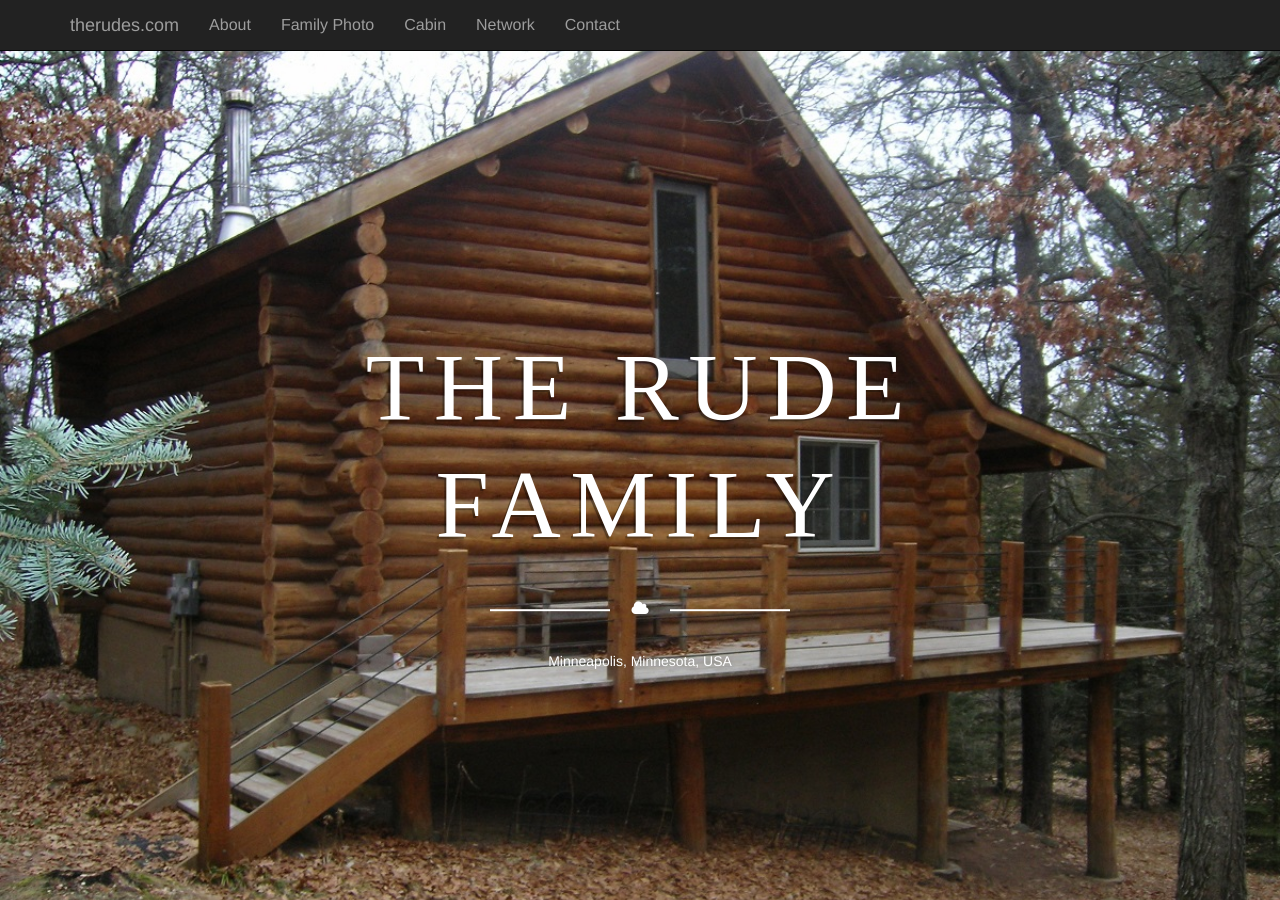
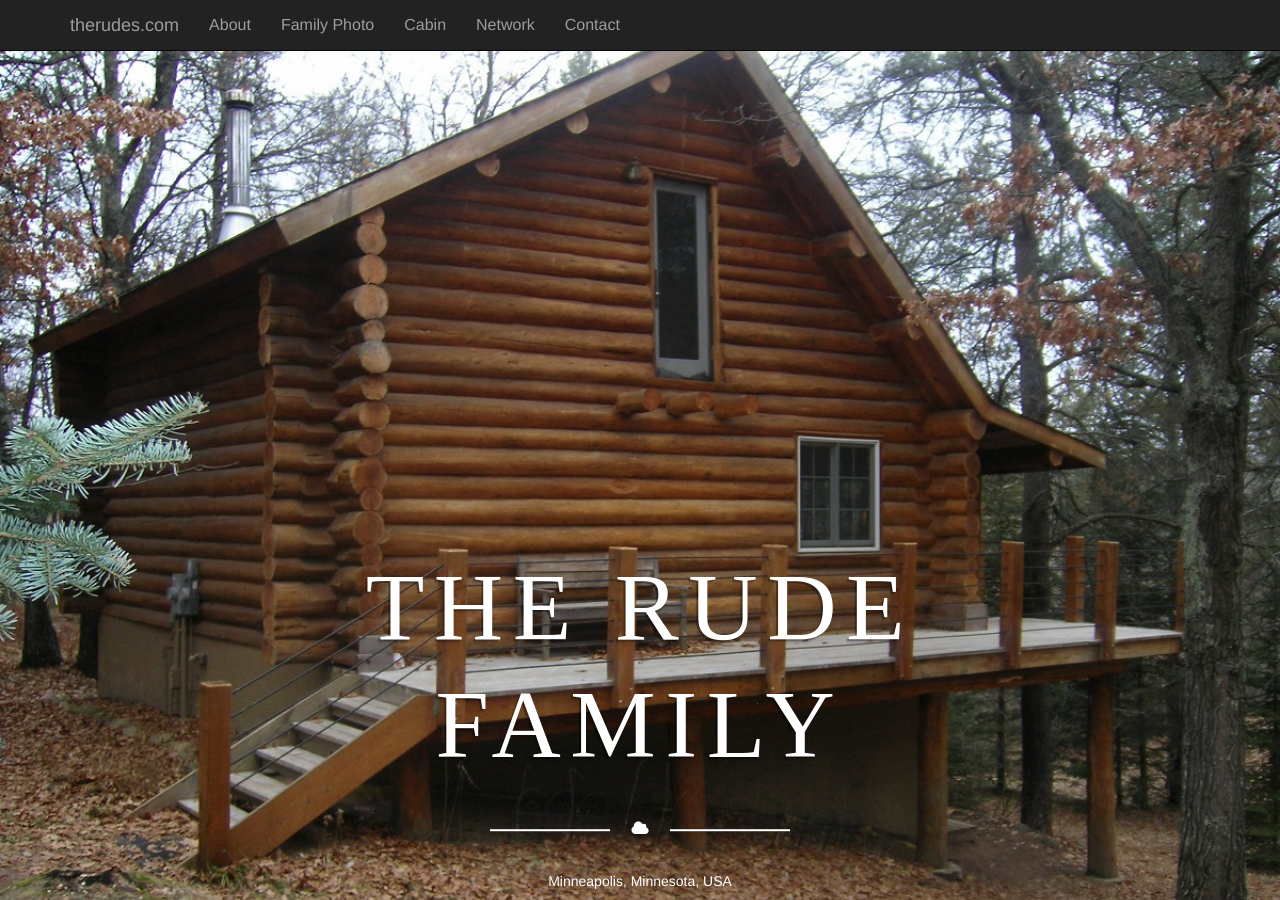
Before and after one commit to mattrude/therudes.com, a Jekyll site: the page built from index.html, in a window 1280 px wide and 900 px high. Built offline with Jekyll 4.4.1, drawn with Linux system fonts in a browser that asks for light colours; nearby versions of some CDN libraries.

Commit message:
Update custom.scss

```diff
--- a/_sass/custom.scss
+++ b/_sass/custom.scss
@@ -3,6 +3,14 @@ body {
   position: relative;
   font-size: 16px;
   line-height: 1.6;
+}
+
+h1, h2 {
+    margin-top: 2.5em;
+}
+
+h1 {
+    padding-top: 40px;
 }
 
 .drop-shadow {
@@ -68,10 +76,6 @@ div.caption i.fa {
     height: 100%;
     display: block;
     top: 0;
-}
-
-h1 {
-    padding-top: 40px;
 }
 
 @media (min-width: 992px) {
```
